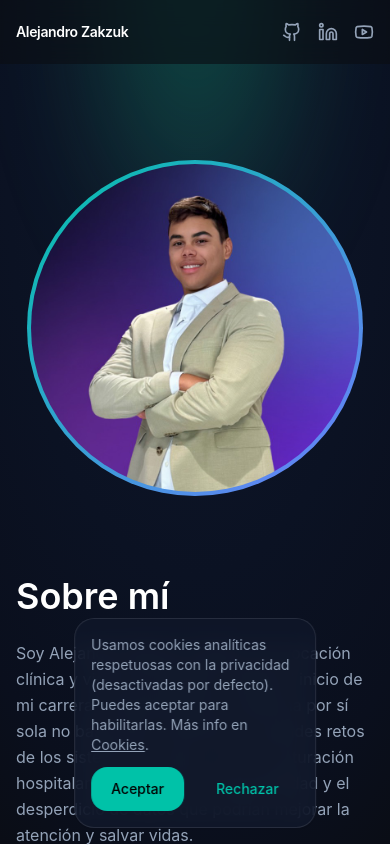
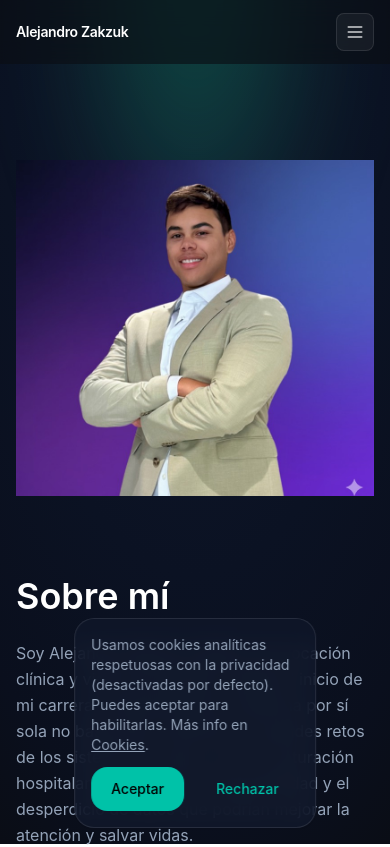
Before and after one commit to Aram9574/Portafolio, a Next.js app: page /sobre-mi in a window 390 px wide. Shown: the top 847 px of the page. Built offline with nearby package versions, Linux system fonts and the light colour scheme.

Commit message:
deploy: última versión

```diff
--- a/app/layout.tsx
+++ b/app/layout.tsx
@@ -9,7 +9,7 @@ import NoiseOverlay from '@/components/layout/NoiseOverlay'
 import TiltFX from '@/components/TiltFX'
 
 export const metadata: Metadata = {
-  metadataBase: new URL('https://www.example.com'),
+  metadataBase: new URL('https://alejandrozakzuk.com'),
   title: {
     default: 'Alejandro Zakzuk, MD | AI in Healthcare',
     template: '%s · Alejandro Zakzuk, MD'
@@ -19,7 +19,7 @@ export const metadata: Metadata = {
   openGraph: {
     type: 'website',
     locale: 'es_ES',
-    url: 'https://www.example.com',
+    url: 'https://alejandrozakzuk.com',
     siteName: 'Alejandro Zakzuk, MD | AI in Healthcare',
     title: 'De la bata al código. IA aplicada a la Sanidad.',
     description: 'Portafolio y proyectos de IA clínica, interoperabilidad y ERP.',
@@ -31,7 +31,7 @@ export const metadata: Metadata = {
     description: 'Portafolio y proyectos de IA clínica, interoperabilidad y ERP.',
     images: ['/og-default.png']
   },
-  authors: [{ name: 'Alejandro Zakzuk, MD', url: 'https://www.example.com' }],
+  authors: [{ name: 'Alejandro Zakzuk, MD', url: 'https://alejandrozakzuk.com' }],
   category: 'technology'
 }
 
--- a/app/sitemap.ts
+++ b/app/sitemap.ts
@@ -3,7 +3,7 @@ import { projects } from '@/lib/data/projects'
 import { publications } from '@/lib/data/publications'
 
 export default function sitemap(): MetadataRoute.Sitemap {
-  const base = 'https://www.example.com'
+  const base = 'https://alejandrozakzuk.com'
   const staticRoutes = ['','/sobre-mi','/proyectos','/habilidades','/experiencia','/publicaciones','/contacto']
     .map((p) => ({ url: base + p, lastModified: new Date() }))
   const projectRoutes = projects.map(p => ({ url: `${base}/proyectos/${p.slug}`, lastModified: new Date() }))
--- a/app/sobre-mi/page.tsx
+++ b/app/sobre-mi/page.tsx
@@ -1,6 +1,7 @@
 export const metadata = { title: 'Sobre mí' }
 
 import Section from '@/components/ui/Section'
+import Image from 'next/image'
 import { Card } from '@/components/ui/Card'
 import { Globe, Code, Database, Layout, MessageSquare, Shield, Network, Brain, FileText, TrendingDown } from 'lucide-react'
 import EducationSection from '@/components/sections/EducationSection'
@@ -15,7 +16,7 @@ export default function SobreMiPage() {
           <div className="w-full md:col-span-1 flex justify-center md:justify-start" data-aos="fade-right">
             <div className="w-[21rem] h-[21rem] md:w-96 md:h-96 rounded-full p-1 bg-gradient-to-br from-primary to-accent">
               <div className="w-full h-full rounded-full bg-surface overflow-hidden">
-                <img src="/images/profile.jpg" alt="Alejandro Zakzuk" className="w-full h-full object-cover" />
+                <Image src="/images/profile.jpg" alt="Alejandro Zakzuk" priority fill sizes="(min-width: 768px) 24rem, 21rem" className="object-cover" />
               </div>
             </div>
           </div>
--- a/components/Navbar.tsx
+++ b/components/Navbar.tsx
@@ -1,8 +1,15 @@
 "use client";
 import Link from 'next/link'
-import { Github, Linkedin, Youtube } from 'lucide-react'
+import { Github, Linkedin, Youtube, Menu, X } from 'lucide-react'
+import { useEffect, useState } from 'react'
 
 export function Navbar() {
+  const [open, setOpen] = useState(false)
+  useEffect(() => {
+    if (open) document.body.style.overflow = 'hidden';
+    else document.body.style.overflow = '';
+    return () => { document.body.style.overflow = '' }
+  }, [open])
   return (
     <header className="fixed top-0 left-0 right-0 z-40 border-b border-white/10 bg-[rgba(11,15,20,0.65)] backdrop-blur-md">
       <div className="container flex h-16 items-center justify-between">
@@ -16,7 +23,7 @@ export function Navbar() {
           <Link href="/publicaciones" className="hover:text-white transition-colors">Publicaciones</Link>
           <Link href="/contacto" className="hover:text-white transition-colors">Contacto</Link>
         </nav>
-        <div className="flex items-center gap-4">
+        <div className="hidden md:flex items-center gap-4">
           <a
             href="https://github.com/Aram9574"
             target="_blank"
@@ -45,7 +52,41 @@ export function Navbar() {
             <Youtube className="w-5 h-5" />
           </a>
         </div>
+        <button
+          className="md:hidden inline-flex items-center justify-center rounded-lg border border-white/10 bg-white/5 p-2 text-white/80"
+          aria-label="Abrir menú"
+          aria-expanded={open}
+          aria-controls="mobile-menu"
+          onClick={() => setOpen(v => !v)}
+        >
+          {open ? <X className="w-5 h-5" /> : <Menu className="w-5 h-5" />}
+        </button>
       </div>
+      {open && (
+        <div className="md:hidden" id="mobile-menu">
+          <div className="absolute inset-0 top-16 bg-black/70 backdrop-blur-md" onClick={() => setOpen(false)} />
+          <div className="absolute left-0 right-0 top-16 mx-4 rounded-2xl border border-white/20 bg-[rgba(15,23,42,0.95)] shadow-xl p-4">
+            <nav className="grid gap-2 text-sm">
+              <Link href="/#home" className="px-3 py-2 rounded-lg hover:bg-white/5" onClick={() => setOpen(false)}>Inicio</Link>
+              <Link href="/sobre-mi" className="px-3 py-2 rounded-lg hover:bg-white/5" onClick={() => setOpen(false)}>Sobre mí</Link>
+              <Link href="/proyectos" className="px-3 py-2 rounded-lg hover:bg-white/5" onClick={() => setOpen(false)}>Proyectos</Link>
+              <Link href="/publicaciones" className="px-3 py-2 rounded-lg hover:bg-white/5" onClick={() => setOpen(false)}>Publicaciones</Link>
+              <Link href="/contacto" className="px-3 py-2 rounded-lg hover:bg-white/5" onClick={() => setOpen(false)}>Contacto</Link>
+            </nav>
+            <div className="mt-3 flex items-center gap-4 px-3">
+              <a href="https://github.com/Aram9574" target="_blank" rel="noreferrer" aria-label="GitHub" className="text-muted hover:text-white">
+                <Github className="w-5 h-5" />
+              </a>
+              <a href="https://www.linkedin.com/in/azakzuk-md" target="_blank" rel="noreferrer" aria-label="LinkedIn" className="text-muted hover:text-white">
+                <Linkedin className="w-5 h-5" />
+              </a>
+              <a href="https://www.youtube.com/@MedIA_ES_1" target="_blank" rel="noreferrer" aria-label="YouTube" className="text-muted hover:text-white">
+                <Youtube className="w-5 h-5" />
+              </a>
+            </div>
+          </div>
+        </div>
+      )}
     </header>
   )
 }
--- a/components/TiltFX.tsx
+++ b/components/TiltFX.tsx
@@ -3,7 +3,9 @@ import { useEffect } from 'react'
 
 export default function TiltFX() {
   useEffect(() => {
+    // Respeta usuarios con menor movimiento y evita activar en pantallas táctiles
     if (window.matchMedia('(prefers-reduced-motion: reduce)').matches) return
+    if (window.matchMedia('(pointer: coarse)').matches) return
     const els = Array.from(document.querySelectorAll<HTMLElement>([
       '[data-tilt]',
       '.btn-primary',
```
Also changed, not shown: 1 other file (tests, documents, lock files or other folders).
